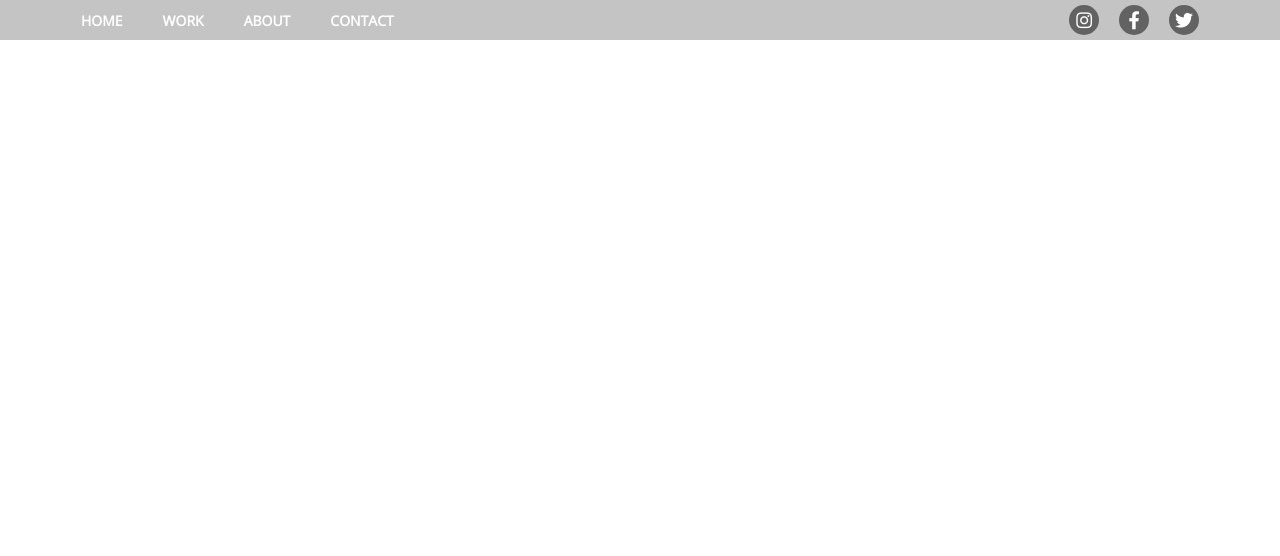
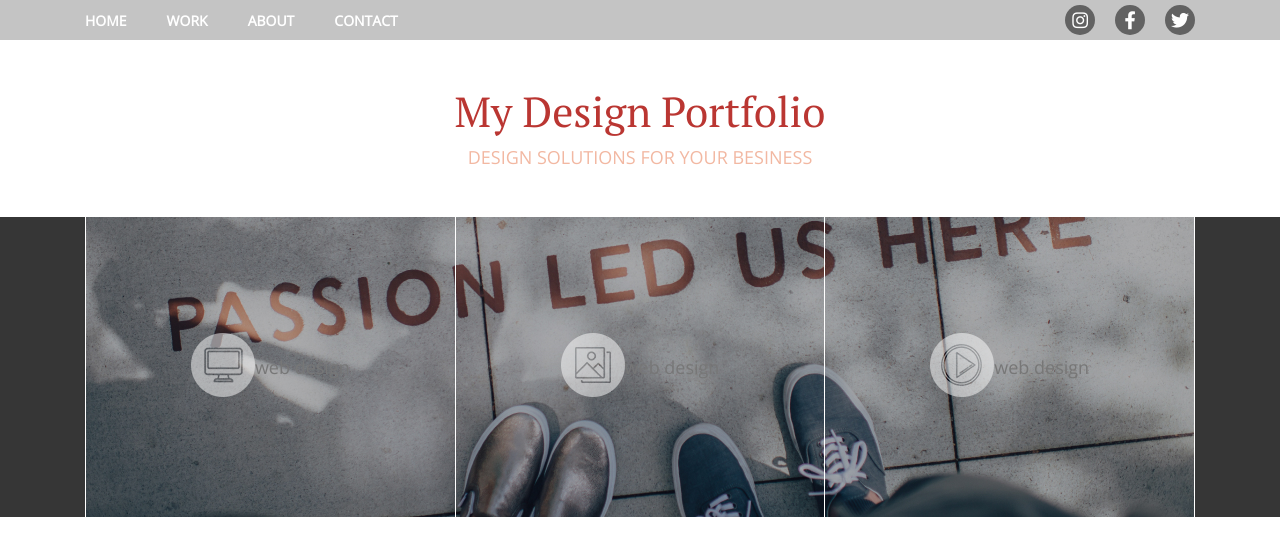
Before and after one commit to seoazoa/webdesign, a plain HTML site: page index.html in a window 1280 px wide. Drawn offline with nearby package versions, Linux system fonts and the light colour scheme.

Commit message:
헤드 바텀 완료

```diff
--- a/css/main.css
+++ b/css/main.css
@@ -1,5 +1,6 @@
 @charset "utf-8";
 @import url('https://fonts.googleapis.com/css2?family=Open+Sans&family=PT+Serif&display=swap');
+
 *{
     box-sizing: border-box;
 }
@@ -15,52 +16,102 @@ body{
 }
 /* layout */
 .container{
-    width: 1118px;
+    width: 1110px;
     margin: 0 auto;
-    align-items: center;
-    /* background-color: rgb(250,212,212); */
+    /* background-color: rgb(250, 212, 212); */
 }
 header{
     width: 100%;
     background-color: #c4c4c4;
+    margin-bottom: 50px;
 }
 nav{
     display: flex;
-    text-align: center;
+    align-items: center;
+    justify-content: space-between;
     height: 40px;
-    justify-content: space-between;
 }
 .main-menu{
-    display:flex;
+    display: flex;
 }
 .main-menu li{
     margin-right: 40px;
-    /* line-height: 40px; */
 }
 .main-menu li a{
     color: #fff;
     font-size: 14px;
-    font-weight:bold;
+    font-weight: bold;
     text-transform: uppercase;
 }
+.social-menu{
+display: flex;
 
-.social-menu{
-    display:flex;
+
 }
 .social-menu li{
     margin-left: 20px;
-    /* line-height: 40px; */
 }
 .social-menu li a{
-width: 30px;
-height: 30px;
-border-radius: 50%;
-background-color: rgb(0,0,0,0.5);
-display:inline-block;
-text-align:center;
-line-height: 30px;
-color:#fff;
+    width: 30px;
+    height: 30px;
+    border-radius: 50%;
+    background-color: rgba(0,0,0,0.5);
+    display: inline-block;
+    text-align: center;
+    line-height: 30px;
+    color: #fff;
 }
 .menu-toggle-btn{
     display: none;
 }
+.header-bottom{
+    text-align: center;
+    /* background-color: #777; */
+}
+h1{
+    font-size: 42px;
+    line-height: 42px;
+    color: #ba3632;
+    font-family: 'PT Serif', serif;
+}
+h2{
+    font-family: 'Open Sans', sans-serif;
+    margin-top: 15px;
+    line-height: 20px;
+    color: #f2b8a2;
+    text-transform: uppercase;
+    margin-bottom: 50px;
+}
+/* feature */
+.feature{
+    width: 100%;
+    background-color: #363636;
+}
+.feature-list{
+    background: url("../images/feature_bg.jpg")no-repeat center;
+    display: flex;
+}
+.feature-list .item{
+    height: 300px;
+    display: flex;
+    justify-content: center;
+    align-items: center;
+    border-right: 1px solid #fff;
+    flex: 1;
+}
+.feature-list .item:first-child{
+    border-left: 1px solid #fff;
+}
+.feature-list .item a{
+    color: #fff;
+    text-align:center;
+    font-size:20px;
+    text-transform: uppercase;
+}
+.feature-list .item a h3{
+    margin-top: 10px;
+    font-family: 'PT Serif', serif;
+    font-size: 20px;
+    line-height: 20px;
+
+}
--- a/css/responsive.css
+++ b/css/responsive.css
@@ -10,3 +10,16 @@
         display: flex;
     }
 }
+@media all and (max-width: 320px) {
+    nav{
+        height: auto;
+    }
+    nav .main-menu{
+        display: flex;
+        flex-direction:column;
+        align-items:start;
+        background-color: #333;
+        padding: 15px;
+        width: 100%;
+    }
+}
--- a/index.html
+++ b/index.html
@@ -3,32 +3,33 @@
   <head>
     <meta charset="UTF-8" />
     <meta name="viewport" content="width=device-width, initial-scale=1.0" />
-    <!-- seo 적용 -->
-    <!-- 사용자에게 검색결과를 표시할 때 활용 -->
+    <!-- seo적용 -->
+    <!-- 사용자에게 검색결과에 표시할때 활용 -->
     <meta
       name="description"
       content="portfolio site for webdesign, publishing, development"
     />
-    <!-- 웹페이지의 관련된 키웓를 정의 -->
+    <!-- 웹페이지와 관련된 키워드를 정의 -->
     <meta name="keywords" content="web designer, publisher, developer" />
-    <!-- fontaswome -->
+    <!-- css -->
+    <!-- font-aweaome -->
     <link
       rel="stylesheet"
       href="https://cdnjs.cloudflare.com/ajax/libs/font-awesome/5.15.1/css/all.min.css"
       integrity="sha512-+4zCK9k+qNFUR5X+cKL9EIR+ZOhtIloNl9GIKS57V1MyNsYpYcUrUeQc9vNfzsWfV28IaLL3i96P9sdNyeRssA=="
       crossorigin="anonymous"
     />
-    <!-- 스와이퍼적용 -->
+    <!-- 스와퍼적용 -->
     <link
       rel="stylesheet"
       href="https://cdn.jsdelivr.net/npm/swiper@11/swiper-bundle.min.css"
     />
-    <!-- css -->
     <link rel="stylesheet" href="css/reset.css" />
     <link rel="stylesheet" href="css/main.css" />
-    <link rel="stylesheet" href="css/responsive.css">
+    <link rel="stylesheet" href="css/responsive.css" />
     <!-- js적용 -->
     <script src="https://cdn.jsdelivr.net/npm/swiper@11/swiper-bundle.min.js"></script>
+
     <title>My Design Portfolio</title>
   </head>
   <body>
@@ -39,18 +40,10 @@
           <i class="fas fa-bars"></i>
         </button>
         <ul class="main-menu">
-          <li>
-            <a href="#">home</a>
-          </li>
-          <li>
-            <a href="#">work</a>
-          </li>
-          <li>
-            <a href="#">about</a>
-          </li>
-          <li>
-            <a href="#">contact</a>
-          </li>
+          <li><a href="#">home</a></li>
+          <li><a href="#">work</a></li>
+          <li><a href="#">about</a></li>
+          <li><a href="#">contact</a></li>
         </ul>
         <ul class="social-menu">
           <li>
@@ -64,8 +57,28 @@
           </li>
         </ul>
       </nav>
-      <!-- 타이틀 -->
-      <div class="header-title"></div>
+
     </header>
+    <div class="header-bottom">
+      <h1>My Design Portfolio</h1>
+      <h2>Design solutions for Your besiness</h2>
+    </div>
+    <!-- feature -->
+    <section class="feature">
+      <ul class="container feature-list">
+        <li class="item">
+          <a href="#"><img src="images/feature_icon_web.png" alt="웹아이콘"></a>
+          <h3>web design</h3>
+        </li>
+        <li class="item">
+          <a href="#"><img src="images/feature_icon_graphic.png" alt="웹아이콘"></a>
+          <h3>web design</h3>
+        </li>
+        <li class="item">
+          <a href="#"><img src="images/feature_icon_video.png" alt="웹아이콘"></a>
+          <h3>web design</h3>
+        </li>
+      </ul>
+    </section>
   </body>
 </html>
```
Also changed, not shown: images/feature_bg.jpg (added), images/feature_icon_graphic.png (added), images/feature_icon_video.png (added), images/feature_icon_web.png (added), images/portfolio_item01.jpg (added), images/portfolio_item02.jpg (added), images/portfolio_item03.jpg (added), images/portfolio_item04.jpg (added).
